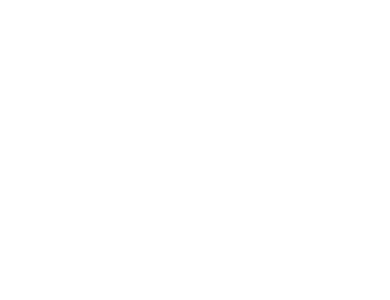
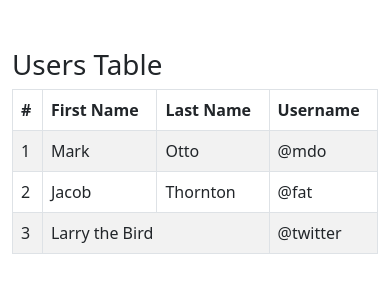
Before and after one commit to prantoc/api-react-app, a React (Create React App) app: page / in a window 390 px wide. Shown: the top 300 px of the page. Built offline with nearby package versions, Linux system fonts and the light colour scheme.

Commit message:
table show with responsiveness

```diff
--- a/src/App.js
+++ b/src/App.js
@@ -1,10 +1,17 @@
-import './App.css';
+import { Col, Container, Row } from 'react-bootstrap';
+import UserTable from './components/UserTable/UserTable';
 
 function App() {
   return (
-    <div className="App">
+    <Container className='py-5'>
+      <h1>Users Table</h1>
+      <Row>
+        <Col md={12}>
+          <UserTable />
+        </Col>
+      </Row>
 
-    </div>
+    </Container>
 
   );
 }
--- a/src/components/UserTable/UserTable.js
+++ b/src/components/UserTable/UserTable.js
@@ -1,10 +1,40 @@
 import React from 'react';
+import { Table } from 'react-bootstrap';
 
 const UserTable = () => {
     return (
-        <div>
+        <>
+            <Table striped bordered hover>
+                <thead>
+                    <tr>
+                        <th>#</th>
+                        <th>First Name</th>
+                        <th>Last Name</th>
+                        <th>Username</th>
+                    </tr>
+                </thead>
+                <tbody>
+                    <tr>
+                        <td>1</td>
+                        <td>Mark</td>
+                        <td>Otto</td>
+                        <td>@mdo</td>
+                    </tr>
+                    <tr>
+                        <td>2</td>
+                        <td>Jacob</td>
+                        <td>Thornton</td>
+                        <td>@fat</td>
+                    </tr>
+                    <tr>
+                        <td>3</td>
+                        <td colSpan={2}>Larry the Bird</td>
+                        <td>@twitter</td>
+                    </tr>
+                </tbody>
+            </Table>
 
-        </div>
+        </>
     );
 };
 
```
